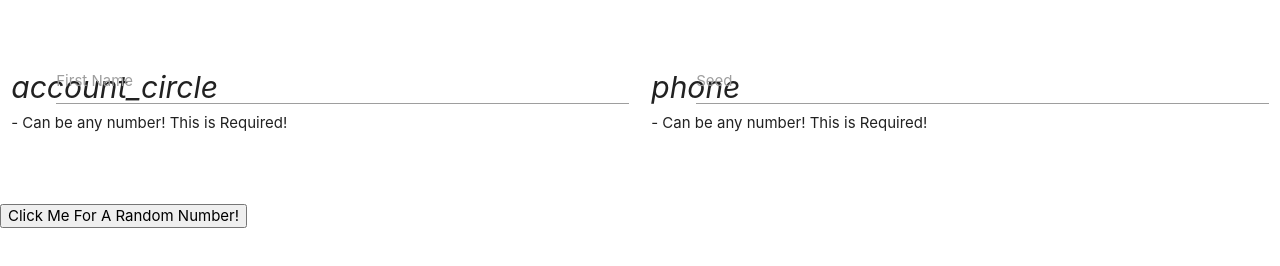
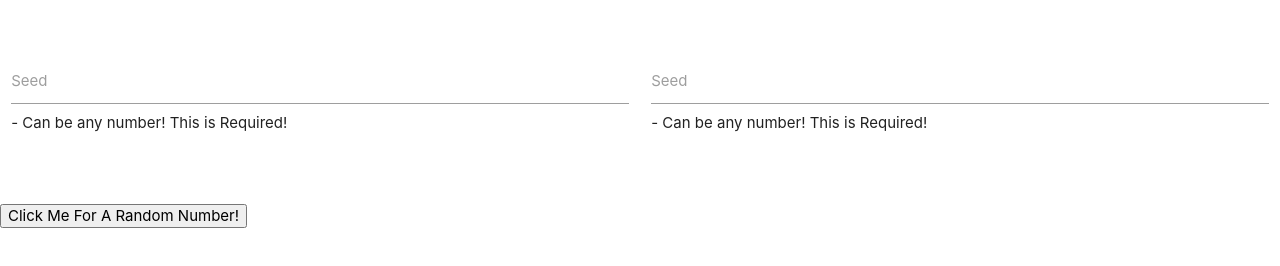
Before and after one commit to zorgtech/rng, a plain HTML site: page index.html in a window 1280 px wide. Shown: the part 116-382 px from the top of the page. Drawn offline with nearby package versions, Linux system fonts and the light colour scheme.

Commit message:
Update index.html

```diff
--- a/index.html
+++ b/index.html
@@ -10,14 +10,12 @@
     <form class="col s12">
       <div class="row">
         <div class="input-field col s6">
-          <i class="material-icons prefix">account_circle</i>
           <input type="number" id="seed1" name="Seed1"> - Can be any number! This is Required!<br>
-          <label for="icon_prefix">First Name</label>
+          <label >Seed</label>
         </div>
         <div class="input-field col s6">
-          <i class="material-icons prefix">phone</i>
           <input type="number" id="seed2" name="Seed2"> - Can be any number! This is Required!<br>
-          <label for="icon_telephone">Seed</label>
+          <label>Seed</label>
         </div>
       </div>
     </form>
```
